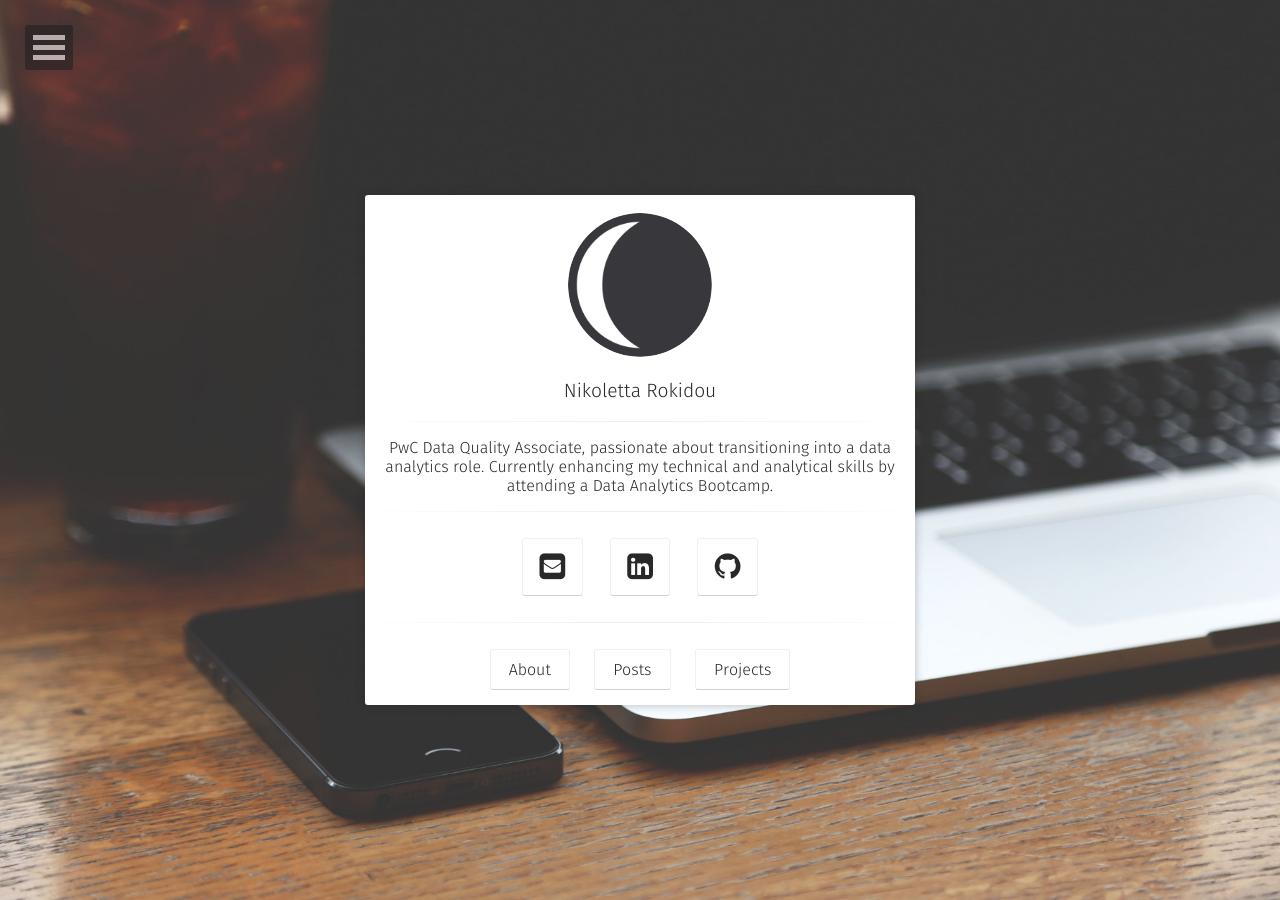
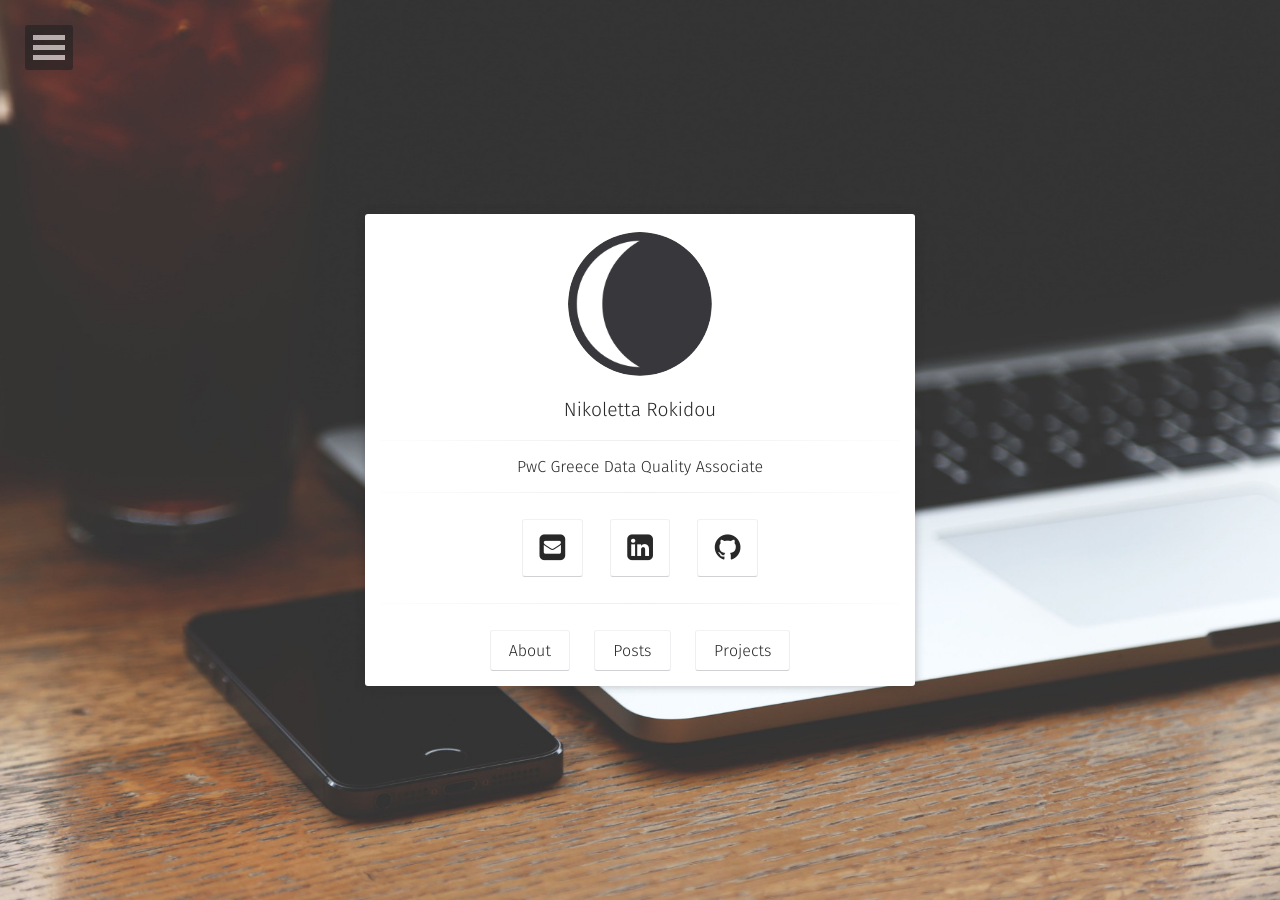
Before and after one commit to nikolettarok/nikolettarok.github.io, a Jekyll site: the page built from index.html, in a window 1280 px wide. Built offline with Jekyll 4.4.1, drawn with Linux system fonts in a browser that asks for light colours; some web fonts are replaced.

Commit message:
changed2

```diff
--- a/_config.yml
+++ b/_config.yml
@@ -1,7 +1,7 @@
 # Site
 title:              Nikoletta Rokidou
-bio:                'PwC Data Quality Associate, passionate about transitioning into a data analytics role. Currently enhancing my technical and analytical skills by attending a Data Analytics Bootcamp.'
-description:
+bio:                'PwC Greece Data Quality Associate'
+description:        'Passionate about transitioning into a data analytics role. Currently enhancing my technical and analytical skills by attending a Data Analytics Bootcamp.'
 reading_time:       true
 words_per_minute:   200
 logo:               'assets/img/logo.png'
```
